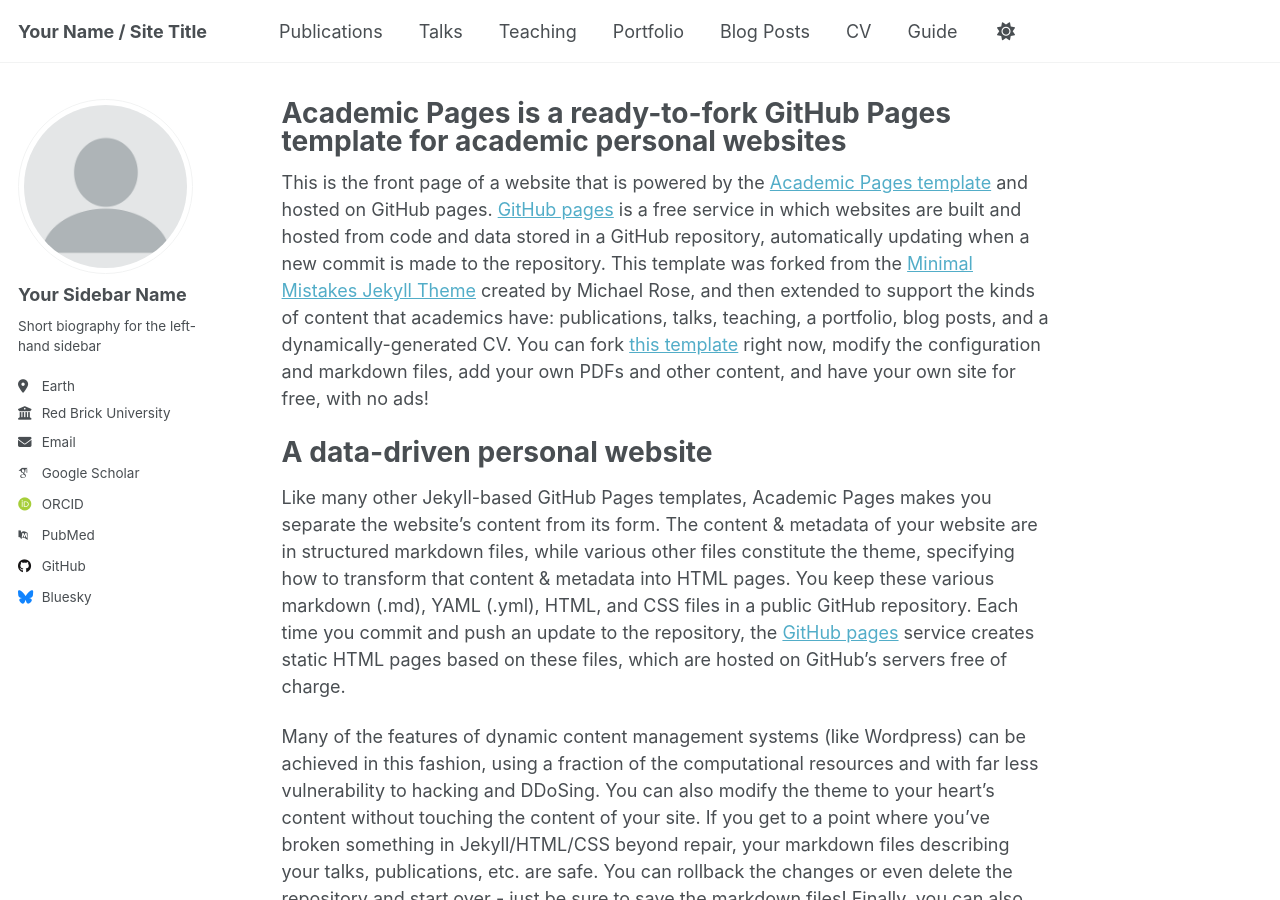
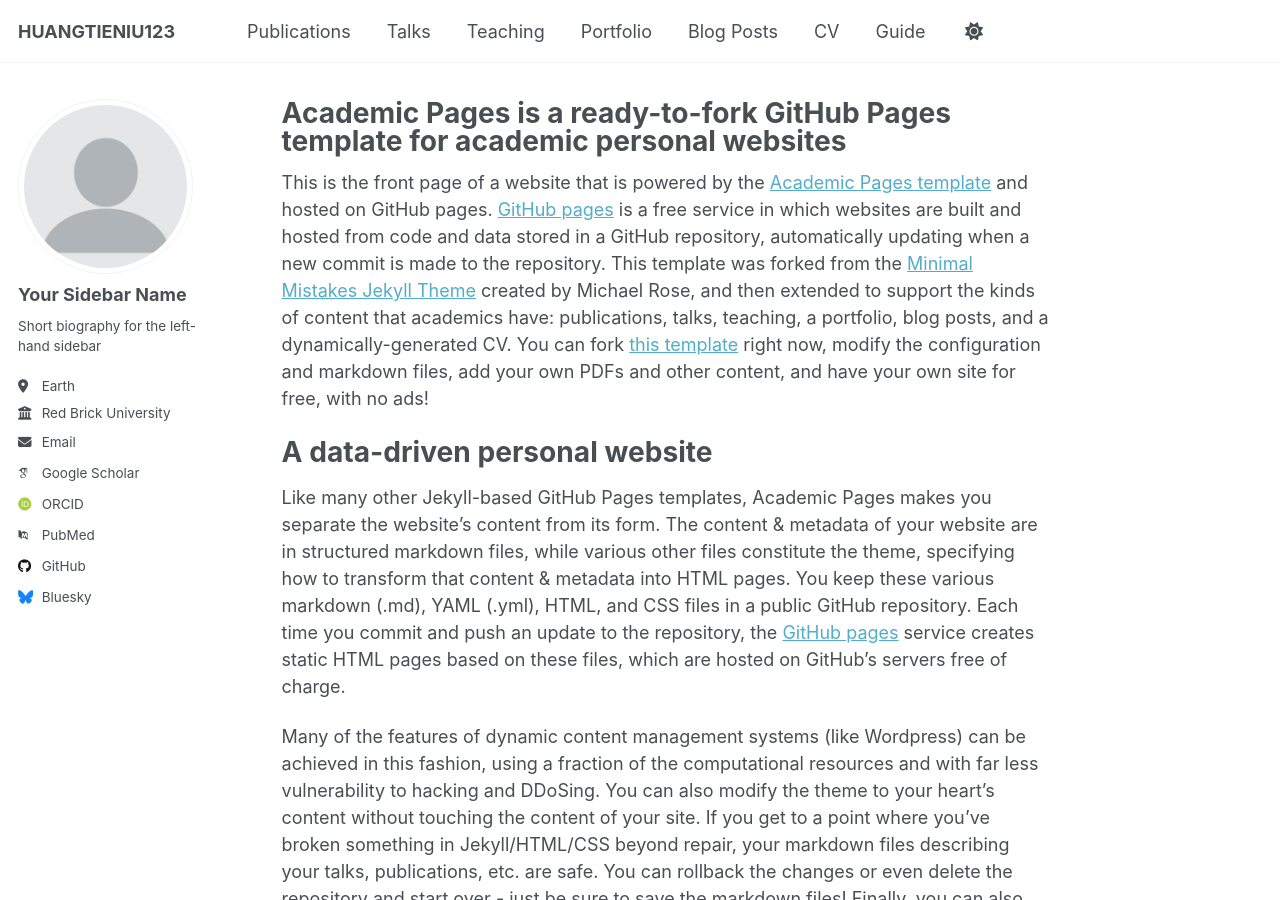
Before and after one commit to wadse-beep/wadse-beep.github.io, a Jekyll site: the page built from _pages/about.md, in a window 1280 px wide and 900 px high. Built offline with Jekyll 4.4.1, drawn with Linux system fonts in a browser that asks for light colours; some web fonts are replaced.

Commit message:
Update _config.yml

```diff
--- a/_config.yml
+++ b/_config.yml
@@ -9,7 +9,7 @@
 # Basic Site Settings
 locale                   : "en-US"
 site_theme               : "default"
-title                    : "Your Name / Site Title"
+title                    : "HUANGTIENIU123"
 title_separator          : "-"
 name                     : &name "Your Name"
 description              : &description "personal description"
```
